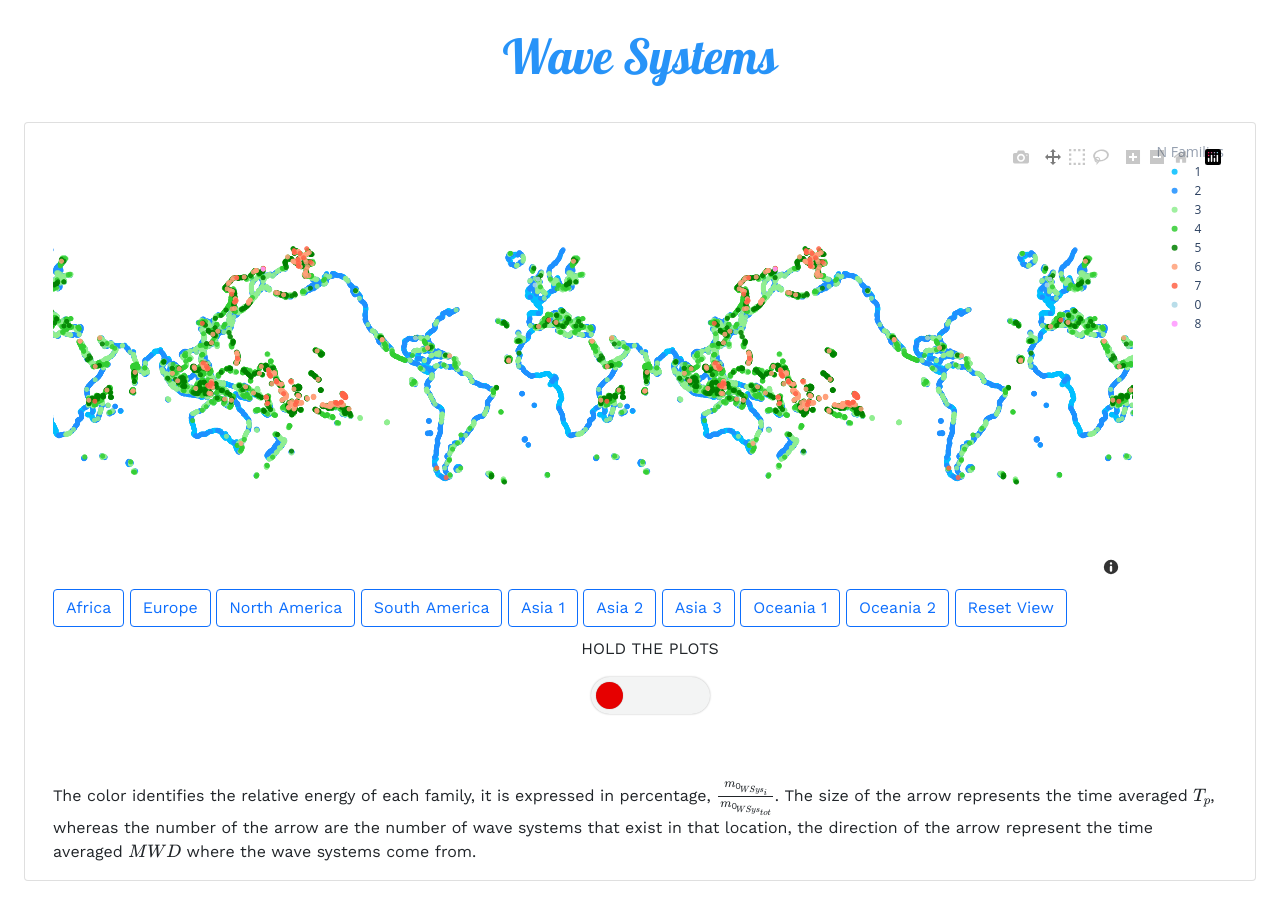
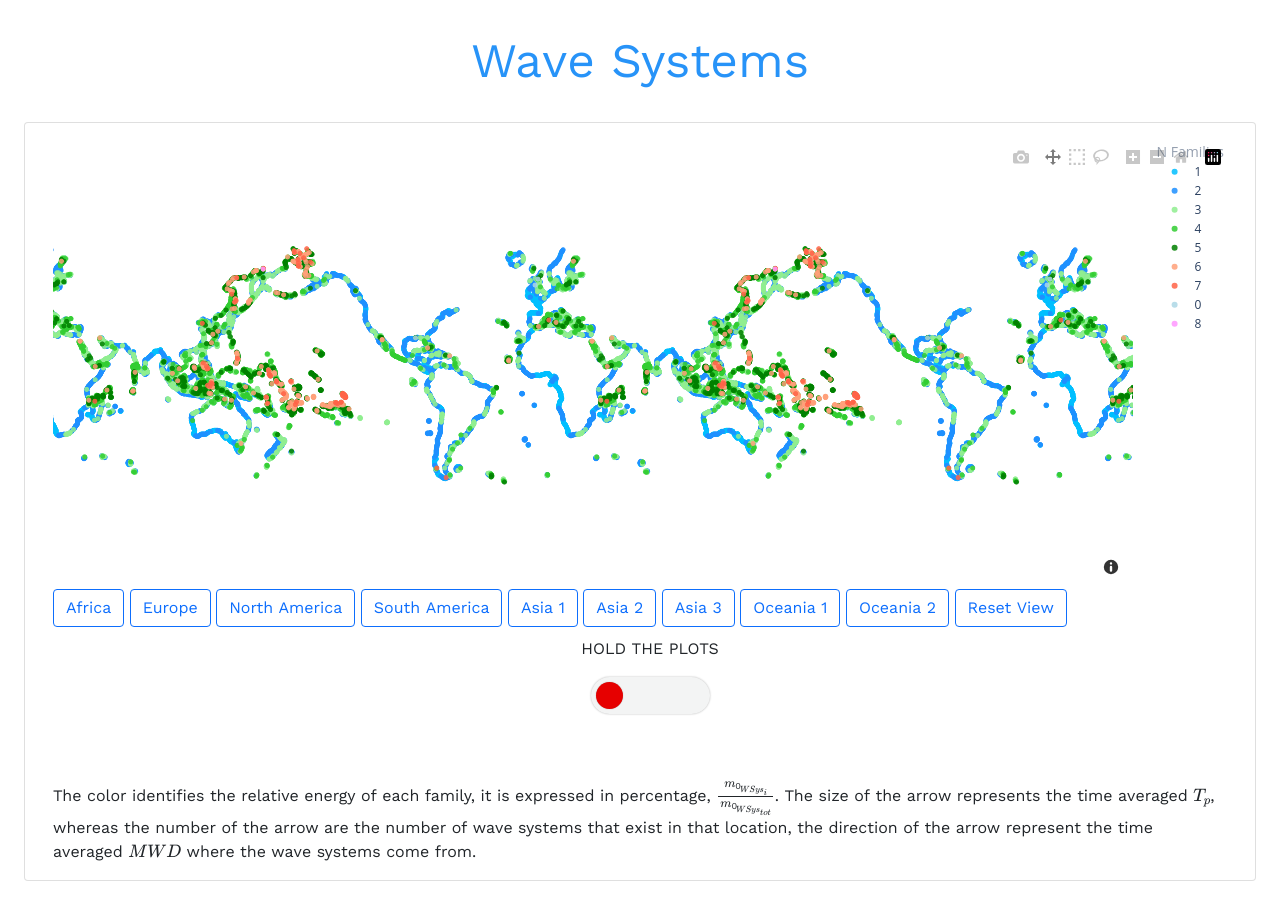
Before and after one commit to OttavioM/ottaviom.github.io, a PHP site: page / in a window 1280 px wide. Shown: the part 92-997 px from the top of the page. Run offline with PHP 8.4, Linux system fonts and the light colour scheme; some libraries are stand-ins or nearby versions.

Commit message:
main.css-changed the font

```diff
--- a/main.css
+++ b/main.css
@@ -1,5 +1,5 @@
 @font-face {
-  font-family: "lobsterregular";
+  font-family: "fangsong";
   src: url("./fonts/lobster-regular-webfont.woff2") format("woff2"),
     url("./fonts/lobster-regular-webfont.woff") format("woff");
   font-weight: bold;
@@ -7,7 +7,7 @@
 }
 
 @font-face {
-  font-family: "work_sansregular";
+  font-family: "fangsong";
   src: url("./fonts/worksans-variablefont_wght-webfont.woff2") format("woff2"),
     url("./fonts/worksans-variablefont_wght-webfont.woff") format("woff");
   font-weight: normal;
@@ -17,7 +17,7 @@
 * {
   padding: 0px;
   margin: 0;
-  font-family: work_sansregular;
+  font-family: fangsong;
 }
 
 .navbar-text {
@@ -26,18 +26,18 @@
 
 .navbar-brand {
   color: rgb(250, 250, 250);
-  font-family: lobsterregular;
+  font-family: fangsong;
   font-size: 2.5rem;
 }
 
 .navbar-brand:hover {
   color: rgb(250, 250, 250);
-  font-family: lobsterregular;
+  font-family: fangsong;
 }
 
 .site-header-logo h1 {
   color: rgb(39, 147, 248);
-  font-family: lobsterregular;
+  font-family: fangsong;
   font-size: 3rem;
   margin-top: 2rem;
 }
```
